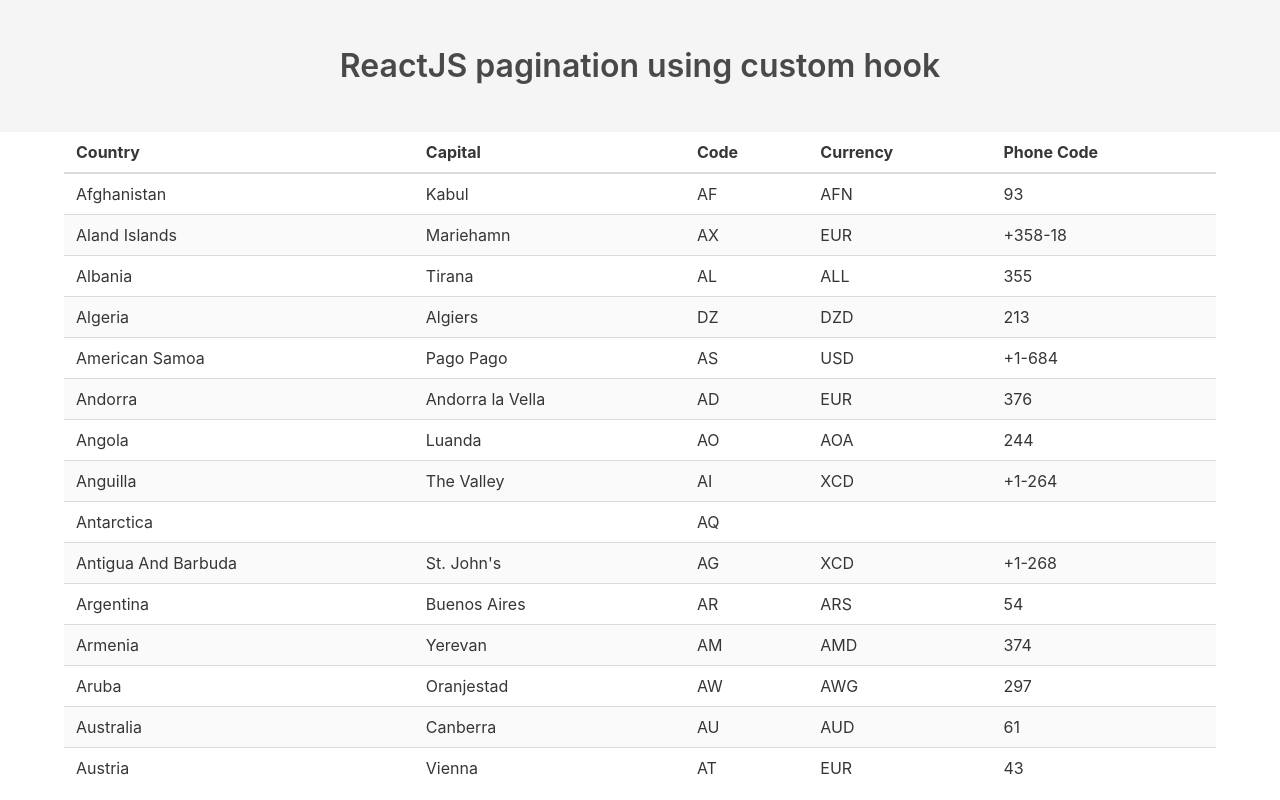
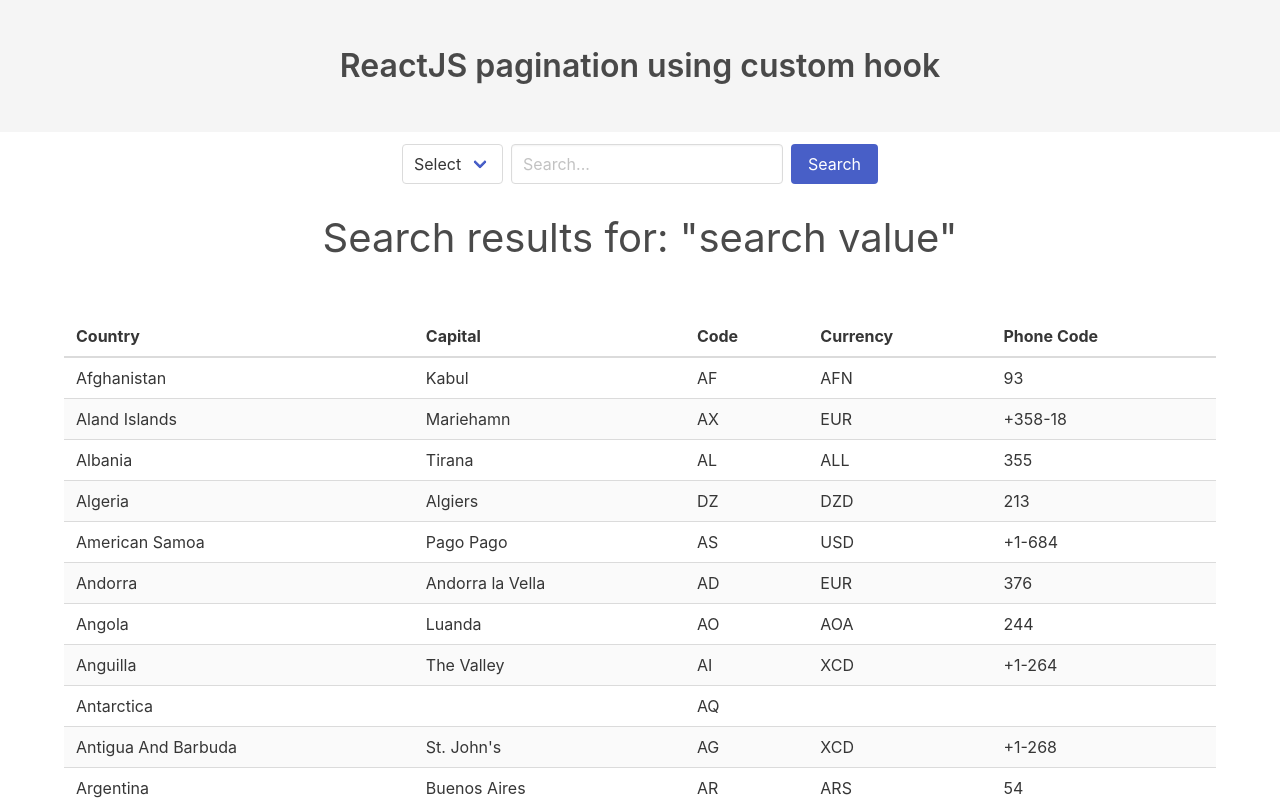
Before and after one commit to pablomaribondo/react-pagination, a React (Create React App) app: page / in a window 1280 px wide. Shown: the top 800 px of the page. Built offline with nearby package versions, Linux system fonts and the light colour scheme.

Commit message:
create search form

```diff
--- a/src/App.css
+++ b/src/App.css
@@ -0,0 +1,3 @@
+.wrapper {
+  margin-bottom: 100px;
+}
--- a/src/App.tsx
+++ b/src/App.tsx
@@ -4,6 +4,7 @@ import { FC, useState } from 'react';
 import countries from './data/countries.json';
 import Header from './components/Header';
 import Countries from './components/Countries';
+import './App.css';
 
 const App: FC = () => {
   const [data] = useState(countries as Country[]);
--- a/src/components/Countries.tsx
+++ b/src/components/Countries.tsx
@@ -8,7 +8,25 @@ const Countries: FC<CountriesData> = ({ data, itemsPerPage, startFrom }) => {
     usePagination({ itemsPerPage, data, startFrom });
 
   return (
-    <>
+    <div className="wrapper">
+      <form className="mt-3 mb-3 is-flex" style={{ justifyContent: 'center' }}>
+        <div className="select mr-2">
+          <select>
+            <option value="">Select</option>
+          </select>
+        </div>
+        <div className="field mr-2">
+          <div className="control">
+            <input type="text" className="input" placeholder="Search..." />
+          </div>
+        </div>
+        <button type="submit" className="button is-link">
+          Search
+        </button>
+      </form>
+      <h2 className="mb-6 has-text-centered is-size-2">
+        Search results for: &quot;search value&quot;
+      </h2>
       <table className="table is-fullwidth is-striped">
         <thead>
           <tr>
@@ -68,7 +86,7 @@ const Countries: FC<CountriesData> = ({ data, itemsPerPage, startFrom }) => {
           })}
         </ul>
       </nav>
-    </>
+    </div>
   );
 };
 
```
